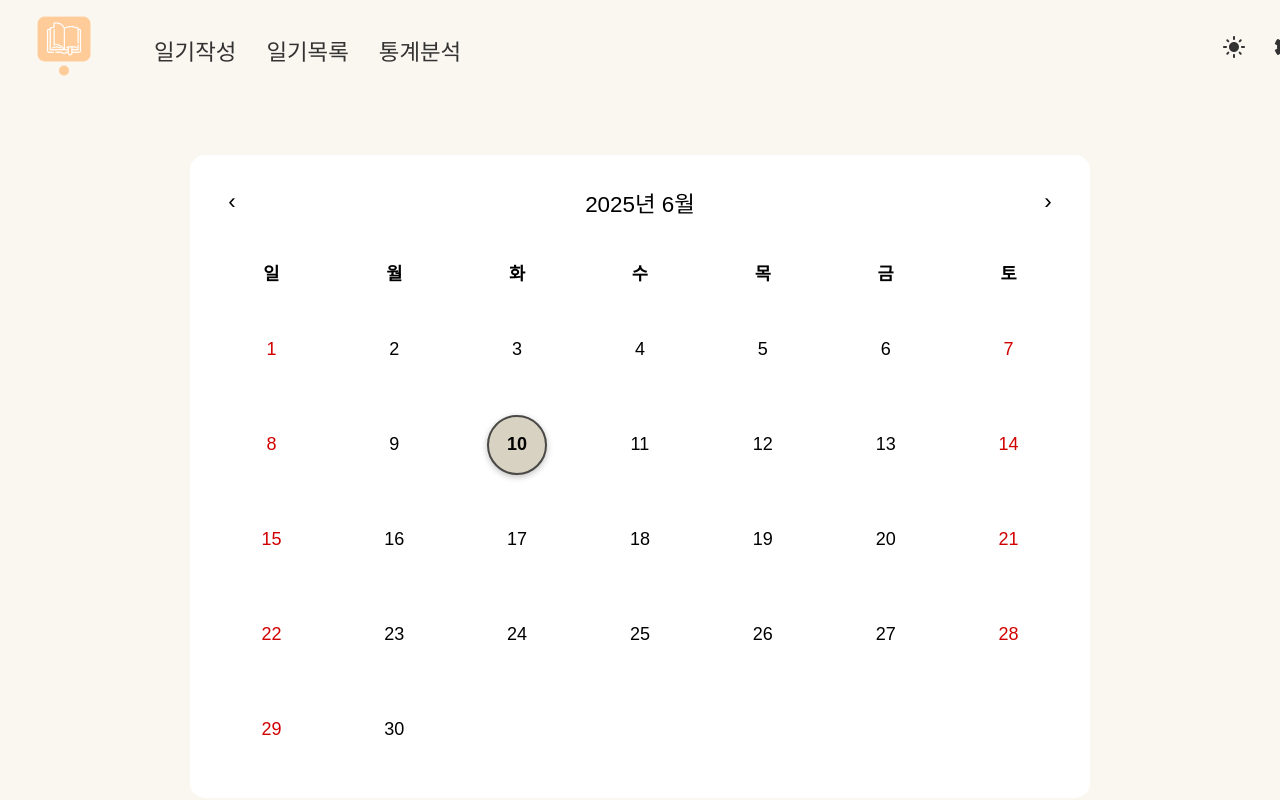
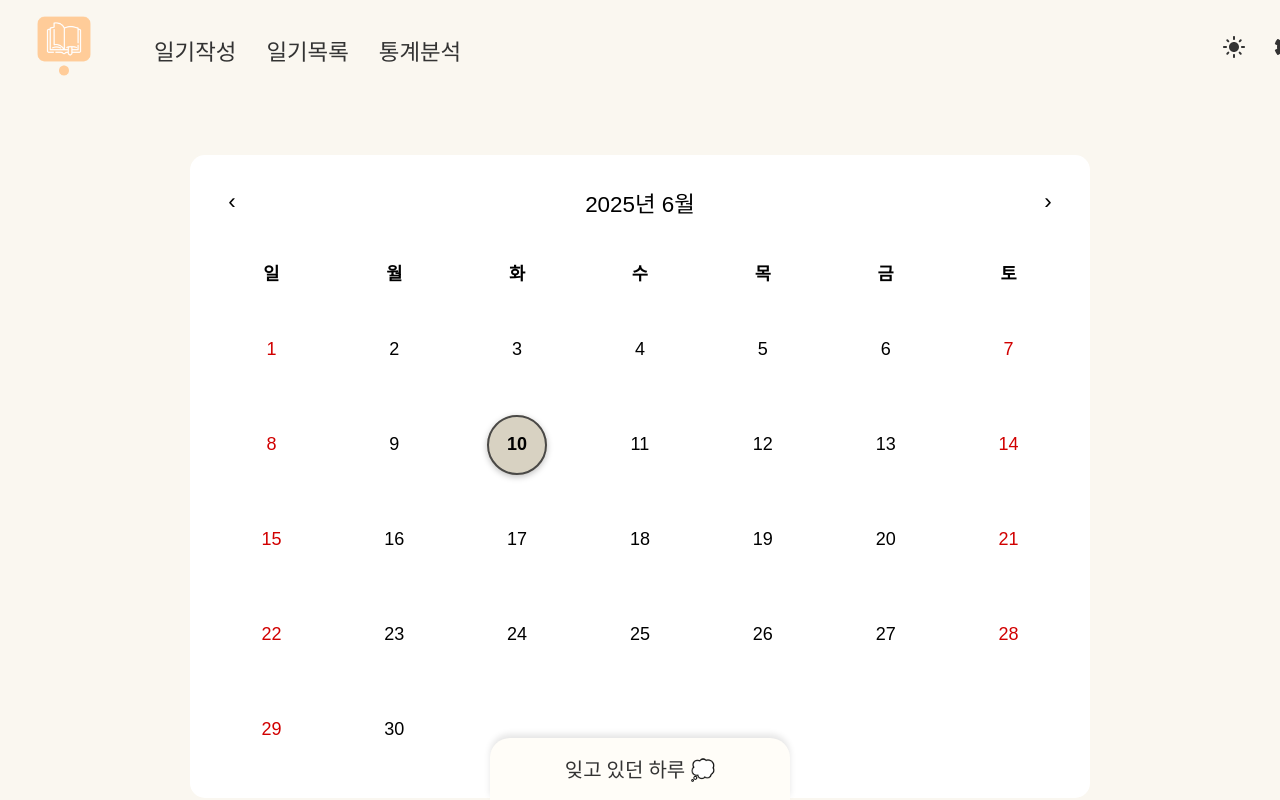
Before and after one commit to Felog-Emotion-Diary/felog-frontend, a React (Vite) app: page /main in a window 1280 px wide. Shown: the top 800 px of the page. Built offline with nearby package versions, Linux system fonts and the light colour scheme.

Commit message:
"잊고있던하루" 탭 하단 고정

```diff
--- a/src/components/mainComponent/RandomDiaryTab.tsx
+++ b/src/components/mainComponent/RandomDiaryTab.tsx
@@ -9,6 +9,10 @@ function RandomDiaryTab() {
 }
 
 const RandomDiaryTabStyle = styled.div`
+  position: fixed;
+  bottom: 0;
+  left: 50%;
+  transform: translateX(-50%);
   display: flex;
   align-items: center;
   justify-content: center;
```
